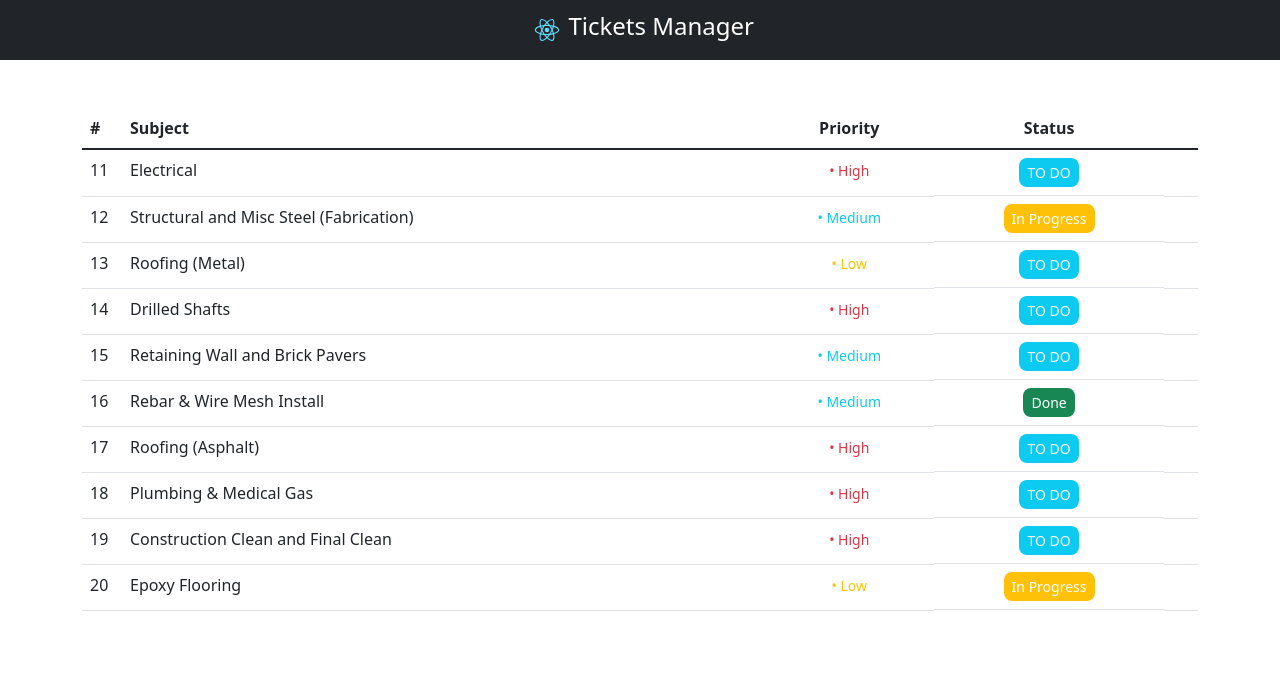
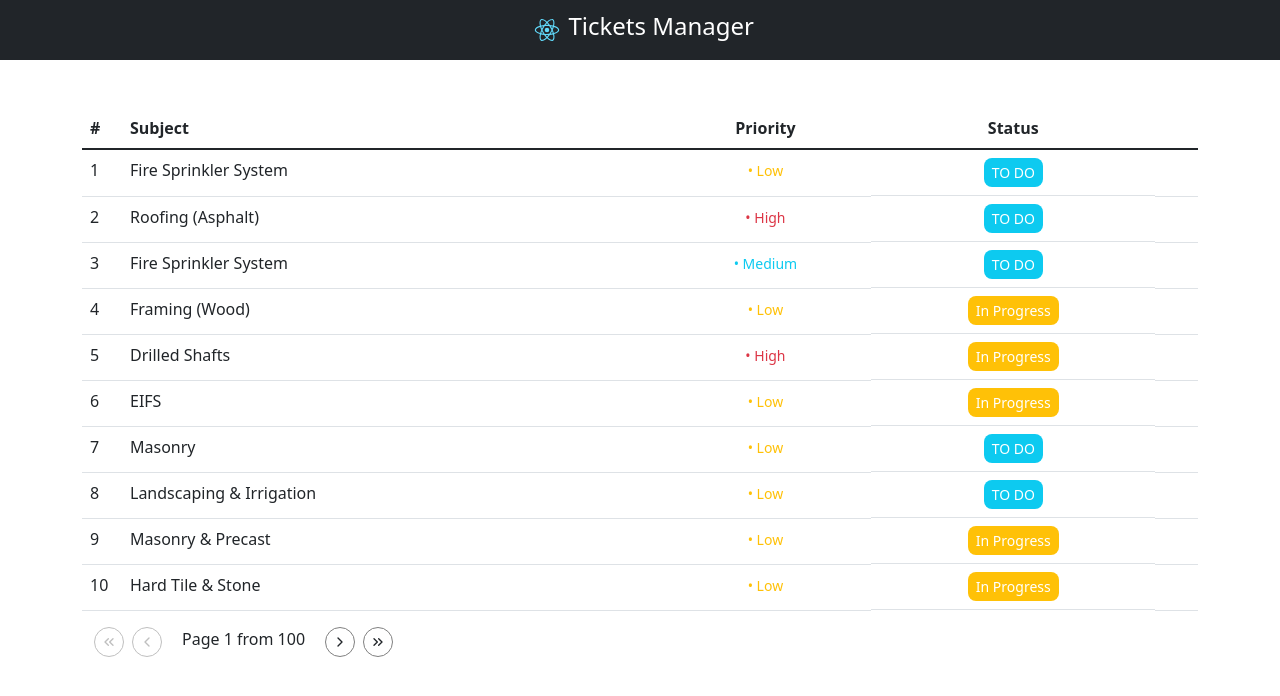
Before and after one commit to arahman1983/ticket-manager, a React (Create React App) app: page / in a window 1280 px wide. Shown: the top 696 px of the page. Built offline with nearby package versions, Linux system fonts and the light colour scheme; data requests are answered from the project's data file.

Commit message:
implement paging UI and function

```diff
--- a/package.json
+++ b/package.json
@@ -14,6 +14,7 @@
     "react": "^17.0.2",
     "react-bootstrap": "^2.0.3",
     "react-dom": "^17.0.2",
+    "react-icons": "^4.3.1",
     "react-router-dom": "^6.0.2",
     "react-scripts": "4.0.3",
     "typescript": "^4.5.2",
--- a/src/components/index.ts
+++ b/src/components/index.ts
@@ -1,3 +1,4 @@
 export {default as AppHeader} from './header'
 export {default as TicketRow} from './ticketRow'
 export {default as EmptyTableError} from './emptyTableError'
+export {default as Paging} from './paging'
--- /dev/null
+++ b/src/components/paging/index.tsx
@@ -0,0 +1,22 @@
+import styles from './paging.module.css'
+import {  FiChevronRight, FiChevronLeft, FiChevronsRight, FiChevronsLeft} from 'react-icons/fi'
+type Props = {
+  pages: number,
+  currentPage: number,
+  handleFirstPageClick: ()=> void,
+  handlePrevPageClick : ()=> void,
+  handleNextPageClick : ()=> void,
+  handleLastPageClick : ()=> void,
+}
+
+export default function Paging({pages, currentPage, handleFirstPageClick, handlePrevPageClick, handleNextPageClick, handleLastPageClick}:Props){
+  return(
+    <div className={styles.paging}>
+      <button className={styles.pagingBtn} onClick={handleFirstPageClick} disabled={currentPage === 1}>{<FiChevronsLeft />}</button>
+      <button className={styles.pagingBtn} onClick={handlePrevPageClick} disabled={currentPage === 1}>{<FiChevronLeft />}</button>
+      <p className='px-3'>Page {currentPage} from {pages}</p>
+      <button className={styles.pagingBtn} onClick={handleNextPageClick} disabled={currentPage === pages}>{<FiChevronRight/>}</button>
+      <button className={styles.pagingBtn} onClick={handleLastPageClick} disabled={currentPage === pages}>{<FiChevronsRight/>}</button>
+    </div>
+  )
+}
--- /dev/null
+++ b/src/components/paging/paging.module.css
@@ -0,0 +1,42 @@
+.paging{
+  display: flex;
+  justify-content: flex-start;
+  padding-inline-start: 8px;
+}
+
+.pagingBtn{
+  background-color: #FFF;
+  border: 1px solid gray;
+  border-radius: 50%;
+  width: 30px;
+  height: 30px;
+  display: flex;
+  flex-direction: column;
+  justify-content: center;
+  align-items: center;
+  margin-inline: 4px;
+}
+
+
+
+.pagingBtn:hover{
+  background-color: gray;
+  color: #FFF;
+  border: 1px solid gray;
+  border-radius: 50%;
+  width: 30px;
+  height: 30px;
+  display: flex;
+  flex-direction: column;
+  justify-content: center;
+  align-items: center;
+  margin-inline: 4px;
+}
+
+.pagingBtn:disabled{
+  cursor: not-allowed;
+  opacity: 0.5;
+  background-color: #FFF;
+  border: 1px solid gray;
+  color: gray;
+}
--- a/src/index.css
+++ b/src/index.css
@@ -3,3 +3,13 @@ body {
   -webkit-font-smoothing: antialiased;
   -moz-osx-font-smoothing: grayscale;
 }
+
+button, input[type="submit"], input[type="reset"] {
+	background: none;
+	color: inherit;
+	border: none;
+	padding: 0;
+	font: inherit;
+	cursor: pointer;
+	outline: inherit;
+}
--- a/src/services/getTicketList.ts
+++ b/src/services/getTicketList.ts
@@ -7,5 +7,15 @@ export async function getTickets(page:number){
   } catch (error) {
     console.log(`error`, error)
   }
+}
 
+export async function getAllTicketsNumber() {
+  try {
+    const res = await fetch(`http://localhost:3004/tickets`)
+    const tickets = await res.json()
+    return tickets.length
+
+  } catch (error) {
+    console.log(`error`, error)
+  }
 }
--- a/src/views/ticketsList/index.tsx
+++ b/src/views/ticketsList/index.tsx
@@ -1,16 +1,30 @@
 import { useEffect, useState } from 'react'
-import { EmptyTableError, TicketRow } from '../../components'
+import { EmptyTableError, Paging, TicketRow } from '../../components'
 import { TicketType } from '../../constants/types'
-import { getTickets } from '../../services/getTicketList'
+import { getAllTicketsNumber, getTickets } from '../../services/getTicketList'
 import styles from './tickets.module.css'
 
 
 export default function TicketsList(){
   const [ticketList, setTicketList] = useState<TicketType[] | []>([])
+  const [ticketsNumber, setTicketsNumber] = useState<number>(0)
+  const [currentPage, setCurrentPage] = useState<number>(1)
+
+  const handleFirstPageClick = () => setCurrentPage(1)
+  const handlePrevPageClick = () => setCurrentPage(currentPage - 1)
+  const handleNextPageClick = () => setCurrentPage(currentPage + 1)
+  const handleLastPageClick = () => setCurrentPage(Math.ceil(ticketsNumber/10))
 
   useEffect(() => {
-    getTickets(2).then(tickets => setTicketList(tickets))
-  }, [])
+    let mount = true
+    if(mount){
+      getAllTicketsNumber().then(number => setTicketsNumber(number))
+      getTickets(currentPage).then(tickets => setTicketList(tickets))
+    }
+    return () => {
+      mount = false
+    }
+  }, [currentPage])
 
   return(
     <div className={styles.container}>
@@ -36,6 +50,14 @@ export default function TicketsList(){
           }
         </tbody>
       </table>
+      <Paging
+        pages={Math.ceil(ticketsNumber/10)}
+        currentPage= {currentPage}
+        handleFirstPageClick = {handleFirstPageClick}
+        handlePrevPageClick  = {handlePrevPageClick }
+        handleNextPageClick  = {handleNextPageClick }
+        handleLastPageClick  = {handleLastPageClick }
+        />
     </div>
   )
 }
```
Also changed, not shown: 1 other file (tests, documents, lock files or other folders).
